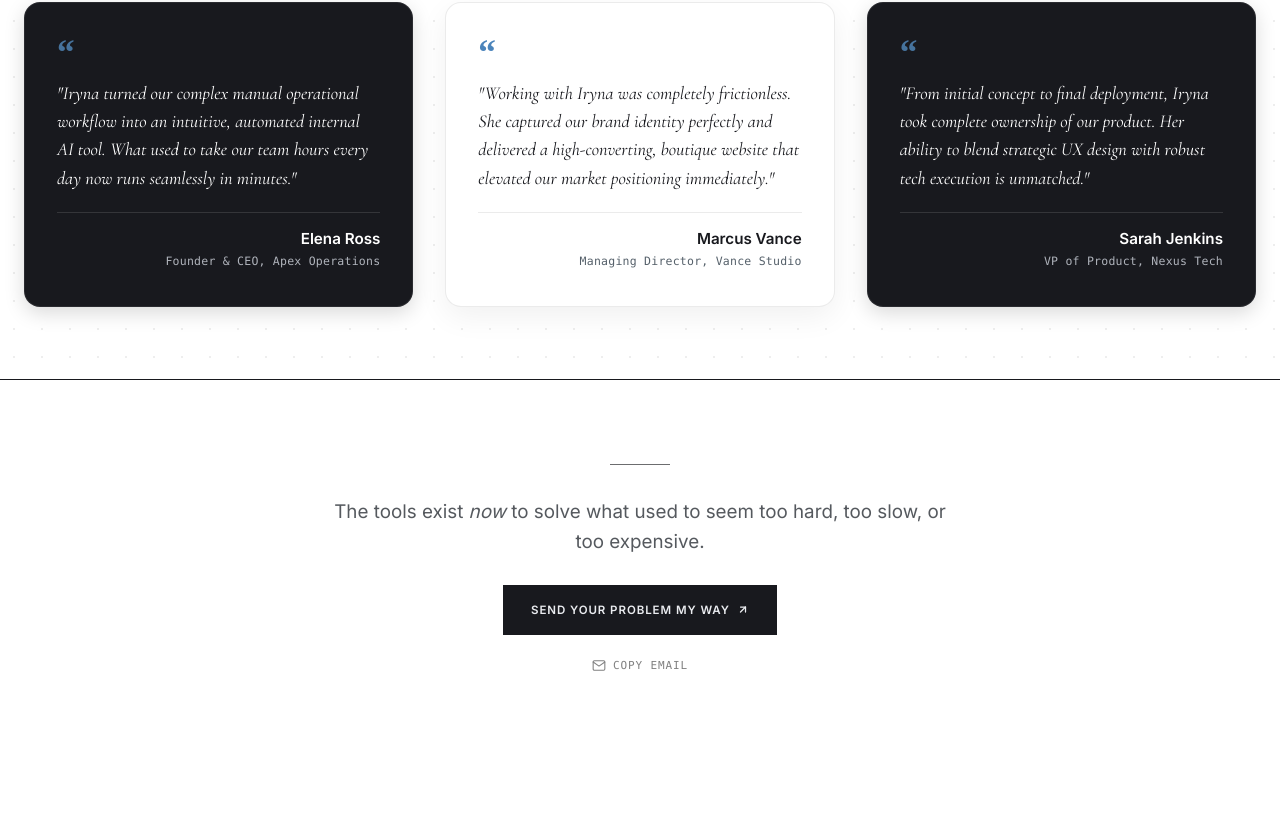
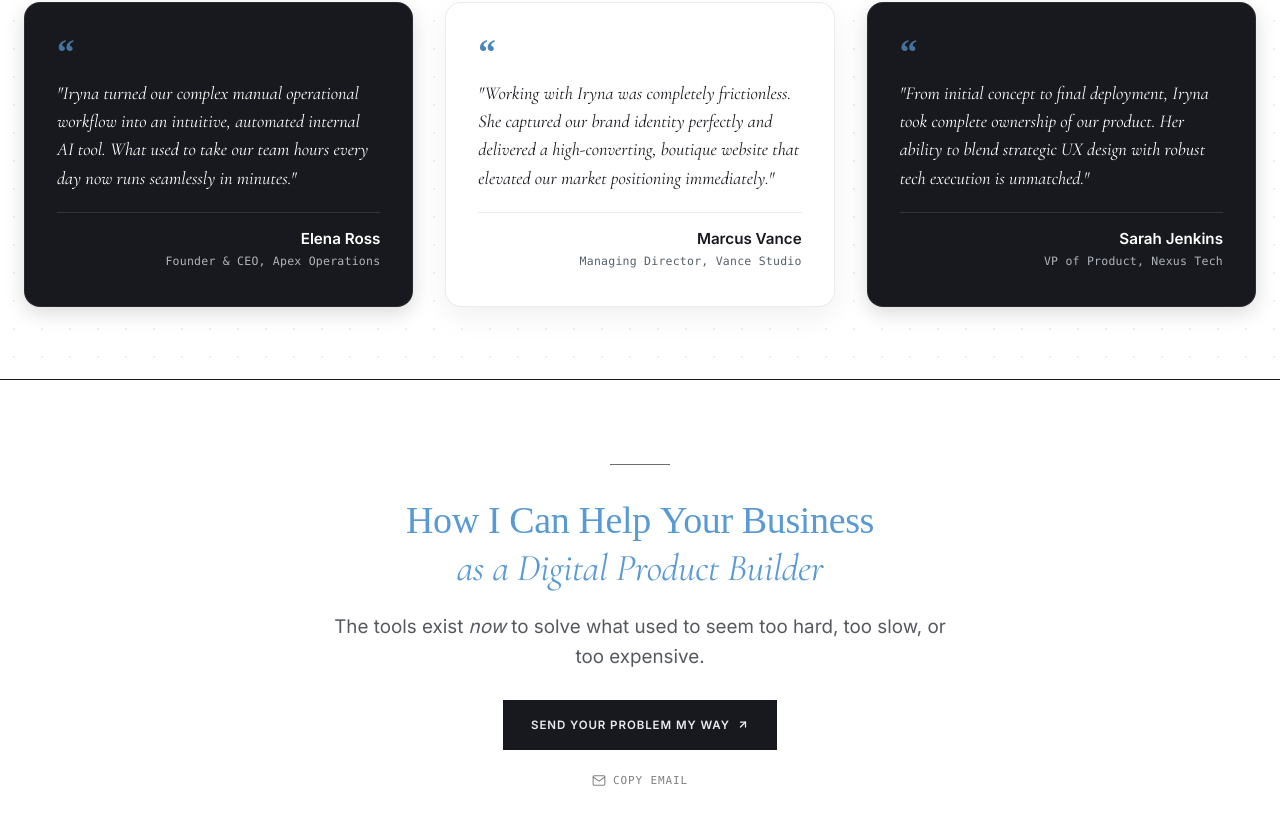
Before and after one commit to Irene2828/porfoliojuly, a Next.js app: page / in a window 1280 px wide. Shown: the part 4073-4897 px from the top of the page. Before the commit the page ends 4814 px from the top, so only its background shows below. Built offline with nearby package versions, Linux system fonts and the light colour scheme; no server answers; the database is empty; a web font is replaced by a local one.

Commit message:
Add How I Can Help Your Business heading above prefooter statement in EditorialStatement

```diff
--- a/src/app/v2/components/EditorialStatement.tsx
+++ b/src/app/v2/components/EditorialStatement.tsx
@@ -77,8 +77,31 @@ export default function EditorialStatement() {
           opacity: 0.6
         }} />
 
-        {/* Statement Headline */}
+        {/* Section Heading */}
         <h2 style={{
+          fontFamily: "'Times New Roman', Times, Georgia, serif",
+          fontSize: 'clamp(24px, 4vw, 38px)',
+          color: '#5a9ad4',
+          fontWeight: 500,
+          lineHeight: 1.25,
+          letterSpacing: '-0.01em',
+          textAlign: 'center',
+          width: '100%',
+          margin: '0 auto 1.25rem auto'
+        }}>
+          <span style={{ display: 'block' }}>{'How\u00A0I\u00A0Can\u00A0Help\u00A0Your\u00A0Business'}</span>
+          <span style={{
+            display: 'block',
+            fontFamily: "var(--font-serif), 'Times New Roman', Times, Georgia, serif",
+            fontStyle: 'italic',
+            fontWeight: 400
+          }}>
+            {'as\u00A0a\u00A0Digital\u00A0Product\u00A0Builder'}
+          </span>
+        </h2>
+
+        {/* Statement Subtitle */}
+        <p style={{
           fontFamily: "var(--font-sans), Inter, sans-serif",
           fontSize: '1.175rem',
           lineHeight: 1.6,
@@ -89,7 +112,7 @@ export default function EditorialStatement() {
           fontWeight: 500
         }}>
           The tools exist <em>now</em> to solve what used to seem too hard, too slow, or too expensive.
-        </h2>
+        </p>
 
         {/* Action CTAs with reduced spacing (marginTop: 1.75rem) */}
         <div style={{ display: 'flex', flexDirection: 'column', alignItems: 'center', gap: '1rem', marginTop: '1.75rem', justifyContent: 'center' }}>
```
